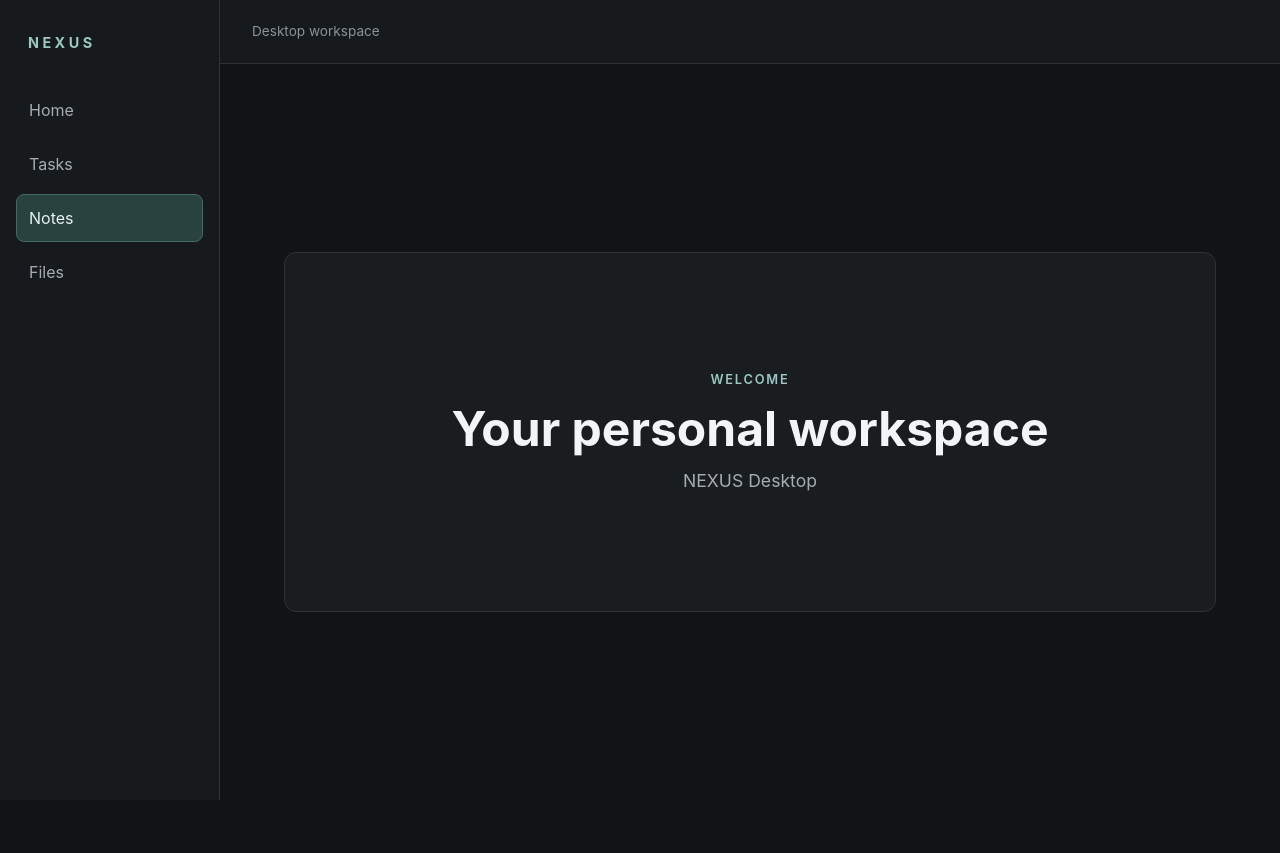
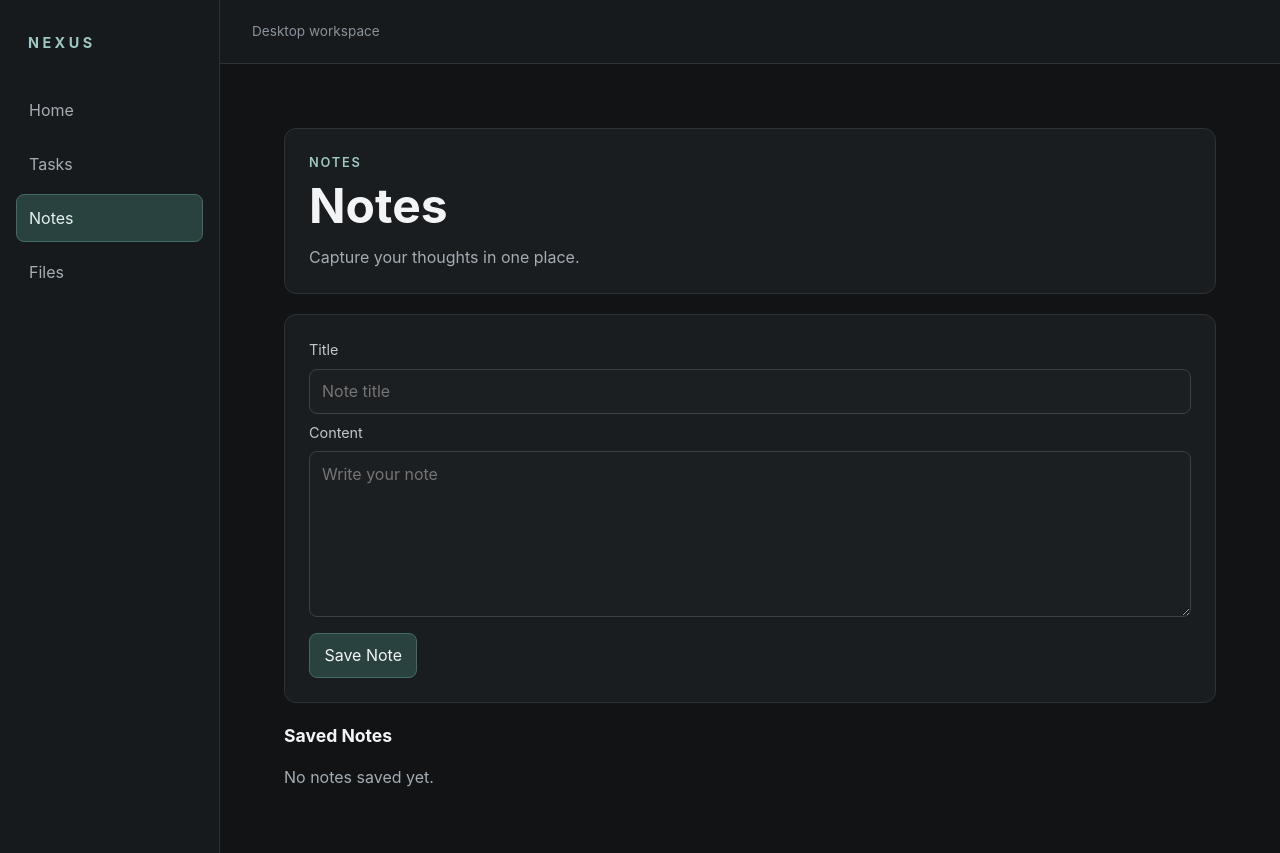
Before and after one commit to kanikasharma-18/Nexus, a React (Vite) app: page / in a window 1280 px wide. Both pictures are taken after a click on the button "Notes". Before the commit the page ends 800 px from the top, so only its background shows below. Built offline with nearby package versions, Linux system fonts and the light colour scheme.

Commit message:
feat: add the notes editor

```diff
--- a/src/App.jsx
+++ b/src/App.jsx
@@ -1,5 +1,6 @@
 import { useState } from 'react';
 import Dashboard from './components/Dashboard.jsx';
+import Notes from './components/Notes.jsx';
 import Sidebar from './components/Sidebar.jsx';
 import Tasks from './components/Tasks.jsx';
 
@@ -52,6 +53,8 @@ function App() {
               onToggleTask={toggleTask}
               onDeleteTask={deleteTask}
             />
+          ) : activeSection === 'Notes' ? (
+            <Notes />
           ) : (
             <section className="welcome-screen">
               <p className="welcome-label">Welcome</p>
--- /dev/null
+++ b/src/components/Notes.jsx
@@ -0,0 +1,79 @@
+import { useState } from 'react';
+
+function Notes() {
+  const [noteTitle, setNoteTitle] = useState('');
+  const [noteContent, setNoteContent] = useState('');
+  const [notes, setNotes] = useState([]);
+
+  function handleSubmit(event) {
+    event.preventDefault();
+
+    const title = noteTitle.trim();
+    const content = noteContent.trim();
+
+    if (!title && !content) {
+      return;
+    }
+
+    setNotes((currentNotes) => [
+      ...currentNotes,
+      {
+        id: crypto.randomUUID(),
+        title,
+        content,
+      },
+    ]);
+    setNoteTitle('');
+    setNoteContent('');
+  }
+
+  return (
+    <section className="notes" aria-labelledby="notes-heading">
+      <div className="notes-header">
+        <p className="welcome-label">Notes</p>
+        <h1 id="notes-heading">Notes</h1>
+        <p>Capture your thoughts in one place.</p>
+      </div>
+
+      <form className="note-form" onSubmit={handleSubmit}>
+        <label htmlFor="note-title">Title</label>
+        <input
+          id="note-title"
+          type="text"
+          value={noteTitle}
+          onChange={(event) => setNoteTitle(event.target.value)}
+          placeholder="Note title"
+        />
+
+        <label htmlFor="note-content">Content</label>
+        <textarea
+          id="note-content"
+          value={noteContent}
+          onChange={(event) => setNoteContent(event.target.value)}
+          placeholder="Write your note"
+          rows="6"
+        />
+
+        <button type="submit">Save Note</button>
+      </form>
+
+      <section className="saved-notes" aria-labelledby="saved-notes-heading">
+        <h2 id="saved-notes-heading">Saved Notes</h2>
+        {notes.length === 0 ? (
+          <p className="notes-empty">No notes saved yet.</p>
+        ) : (
+          <div className="notes-list">
+            {notes.map((note) => (
+              <article className="note-card" key={note.id}>
+                {note.title && <h3>{note.title}</h3>}
+                {note.content && <p>{note.content}</p>}
+              </article>
+            ))}
+          </div>
+        )}
+      </section>
+    </section>
+  );
+}
+
+export default Notes;
--- a/src/style.css
+++ b/src/style.css
@@ -173,6 +173,11 @@ select {
   margin: 0 auto;
 }
 
+.notes {
+  width: min(100%, 960px);
+  margin: 0 auto;
+}
+
 .tasks-header {
   padding: 1.5rem;
   border: 1px solid #2c3236;
@@ -216,6 +221,94 @@ select {
 
 .tasks-empty {
   color: #a4adb4;
+}
+
+.notes-header {
+  padding: 1.5rem;
+  border: 1px solid #2c3236;
+  border-radius: 12px;
+  background: #191d20;
+}
+
+.notes-header h1 {
+  margin: 0.35rem 0 0.75rem;
+}
+
+.notes-header > p:last-child {
+  margin: 0;
+  color: #a4adb4;
+}
+
+.note-form {
+  display: flex;
+  flex-direction: column;
+  gap: 0.5rem;
+  margin-top: 1.25rem;
+  padding: 1.5rem;
+  border: 1px solid #2c3236;
+  border-radius: 12px;
+  background: #191d20;
+}
+
+.note-form label {
+  color: #c0c7cc;
+  font-size: 0.9rem;
+}
+
+.note-form textarea {
+  min-height: 140px;
+  resize: vertical;
+}
+
+.note-form button {
+  align-self: flex-start;
+  margin-top: 0.5rem;
+  border-color: #426a67;
+  background: #29413f;
+}
+
+.note-form button:hover {
+  background: #34534f;
+}
+
+.saved-notes {
+  margin-top: 1.25rem;
+}
+
+.saved-notes h2 {
+  margin: 0 0 1rem;
+  color: #f3f4f6;
+  font-size: 1.1rem;
+}
+
+.notes-empty {
+  margin: 0;
+  color: #a4adb4;
+}
+
+.notes-list {
+  display: grid;
+  gap: 0.75rem;
+}
+
+.note-card {
+  padding: 1rem;
+  border: 1px solid #2c3236;
+  border-radius: 8px;
+  background: #191d20;
+}
+
+.note-card h3 {
+  margin: 0 0 0.5rem;
+  color: #e5f2f0;
+  font-size: 1rem;
+}
+
+.note-card p {
+  margin: 0;
+  color: #c0c7cc;
+  overflow-wrap: anywhere;
+  white-space: pre-wrap;
 }
 
 .task-list {
```
